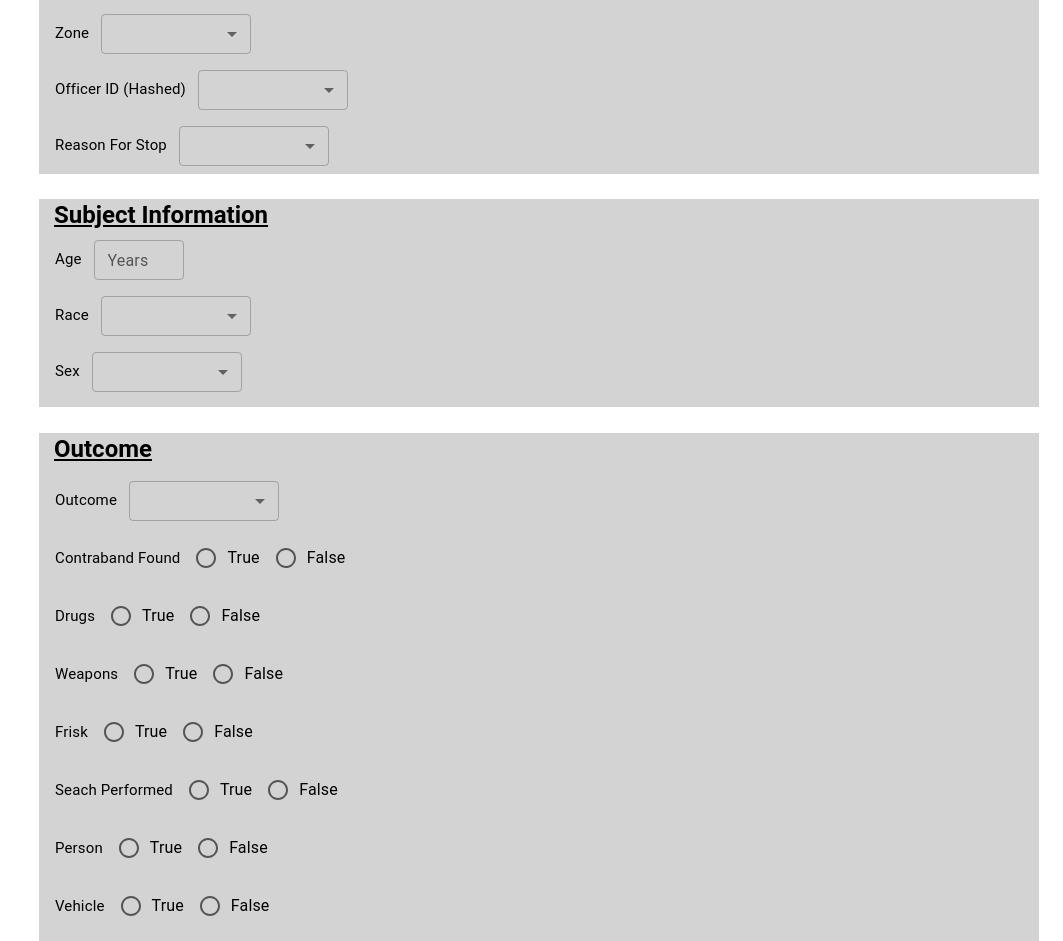
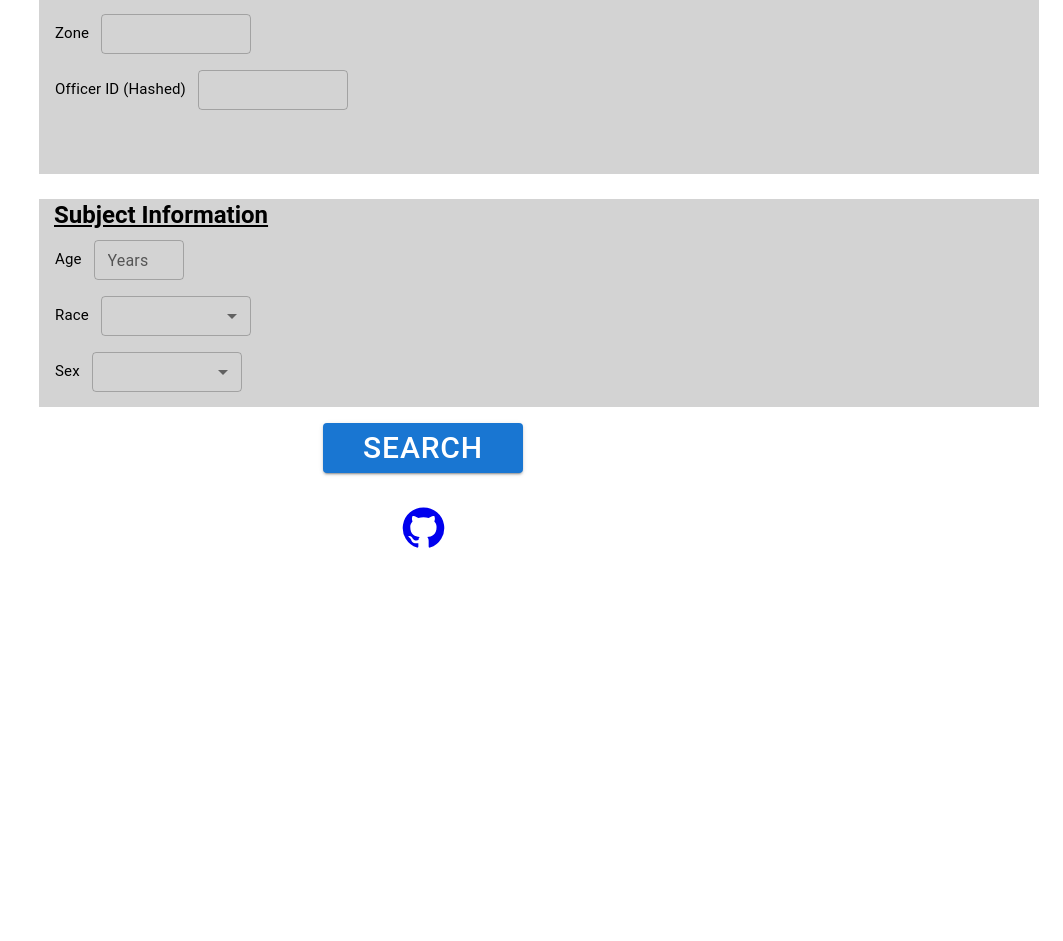
Before and after one commit to PRANETALLU/NashvilleCopStops, a React (Create React App) app in the folder my-app/: page /databaseSearch in a window 1280 px wide. Shown: the part 460-1401 px from the top of the page, without its empty margins (217-1280 px from the left). After the commit the page ends 1053 px from the top, so only its background shows below. Built offline with nearby package versions, Linux system fonts and the light colour scheme.

Commit message:
Simplified Database Search

```diff
--- a/my-app/src/pages/DatabaseSearch.js
+++ b/my-app/src/pages/DatabaseSearch.js
@@ -24,7 +24,6 @@ function DatabaseSearch() {
         reportingArea: "",
         zone: "",
         officerID: "",
-        reasonForStop: ""
     });
 
     const handleStopInfoChange = (event) => {
@@ -42,6 +41,7 @@ function DatabaseSearch() {
     const handleSubjectInfoChange = (event) => {
         const { name, value } = event.target;
         setSubjectInfo({ ...subjectInfo, [name]: value });
+        console.log(subjectInfo);
     }
 
     return (
@@ -96,11 +96,10 @@ function DatabaseSearch() {
                     <Typography fontSize={15} marginTop={1}>
                         Location
                     </Typography>
-                    <Select size="small" name="location" sx={{ width: "150px", marginLeft: 1.5 }}
+                    <TextField size="small" name="location" sx={{ width: "150px", marginLeft: 1.5 }}
                         value = {stopInfo.location}
                         onChange = {handleStopInfoChange}>
-                        <MenuItem value="Street">Street</MenuItem>
-                    </Select>
+                    </TextField>
                 </Stack>
                 <Stack direction="row" marginLeft={2} marginTop={2}>
                     <Typography fontSize={15} marginTop={1}>
@@ -109,43 +108,42 @@ function DatabaseSearch() {
                     <Select size="small" name="precinct" sx={{ width: "150px", marginLeft: 1.5 }}
                         value = {stopInfo.precinct}
                         onChange = {handleStopInfoChange}>
+                            <MenuItem value="1">1</MenuItem>
+                            <MenuItem value="2">2</MenuItem>
+                            <MenuItem value="3">3</MenuItem>
+                            <MenuItem value="4">4</MenuItem>
+                            <MenuItem value="5">5</MenuItem>
+                            <MenuItem value="6">6</MenuItem>
+                            <MenuItem value="7">7</MenuItem>
+                            <MenuItem value="8">8</MenuItem>
                     </Select>
                 </Stack>
                 <Stack direction="row" marginLeft={2} marginTop={2}>
                     <Typography fontSize={15} marginTop={1}>
                         Reporting Area
                     </Typography>
-                    <Select size="small" name="reportingArea" sx={{ width: "150px", marginLeft: 1.5 }}
+                    <TextField size="small" name="reportingArea" sx={{ width: "150px", marginLeft: 1.5 }}
                         value = {stopInfo.reportingArea}
                         onChange = {handleStopInfoChange}>
-                    </Select>
+                    </TextField>
                 </Stack>
                 <Stack direction="row" marginLeft={2} marginTop={2}>
                     <Typography fontSize={15} marginTop={1}>
                         Zone
                     </Typography>
-                    <Select size="small" name="zone" sx={{ width: "150px", marginLeft: 1.5 }}
+                    <TextField size="small" name="zone" sx={{ width: "150px", marginLeft: 1.5 }}
                         value = {stopInfo.zone}
                         onChange = {handleStopInfoChange}>
-                    </Select>
+                    </TextField>
                 </Stack>
                 <Stack direction="row" marginLeft={2} marginTop={2}>
                     <Typography fontSize={15} marginTop={1}>
                         Officer ID (Hashed)
                     </Typography>
-                    <Select size="small" name="officerID" sx={{ width: "150px", marginLeft: 1.5 }}
+                    <TextField size="small" name="officerID" sx={{ width: "150px", marginLeft: 1.5 }}
                         value = {stopInfo.officerID}
                         onChange = {handleStopInfoChange}>
-                    </Select>
-                </Stack>
-                <Stack direction="row" marginLeft={2} marginTop={2}>
-                    <Typography fontSize={15} marginTop={1}>
-                        Reason For Stop
-                    </Typography>
-                    <Select size="small" name="reasonForStop" sx={{ width: "150px", marginLeft: 1.5 }}
-                        value = {stopInfo.reasonForStop}
-                        onChange = {handleStopInfoChange}>
-                    </Select>
+                    </TextField>
                 </Stack>
             </Box>
 
@@ -198,119 +196,6 @@ function DatabaseSearch() {
                 </Stack>
             </Box>
 
-            <Box sx={{
-                backgroundColor: "#D3D3D3",
-                width: 1000,
-                height: 560,
-                marginLeft: "20%",
-                marginTop: "2%"
-            }}>
-                <Typography gutterBottom variant="h5" component="div"
-                    style={{
-                        textDecoration: 'underline', fontWeight: 'bold', textAlign: 'left',
-                        marginLeft: 15
-                    }}>
-                    Outcome
-                </Typography>
-                <Stack direction="row" marginLeft={2} marginTop={2}>
-                    <Typography fontSize={15} marginTop={1}>
-                        Outcome
-                    </Typography>
-                    <Select size="small" sx={{ width: "150px", marginLeft: 1.5 }}>
-                    </Select>
-                </Stack>
-                <Stack direction="row" marginLeft={2} marginTop={2}>
-                    <Typography fontSize={15} marginTop={1.25}>
-                        Contraband Found
-                    </Typography>
-                    <RadioGroup
-                        row
-                        sx={{marginLeft:2, fontSize: 1}}
-                    >
-                        <FormControlLabel value="true" control={<Radio />} label="True" />
-                        <FormControlLabel value="false" control={<Radio />} label="False"/>
-                    </RadioGroup>
-                </Stack>
-                <Stack direction="row" marginLeft={2} marginTop={2}>
-                    <Typography fontSize={15} marginTop={1.25}>
-                        Drugs
-                    </Typography>
-                    <RadioGroup
-                        row
-                        sx={{marginLeft:2, fontSize: 1}}
-                    >
-                        <FormControlLabel value="true" control={<Radio />} label="True" />
-                        <FormControlLabel value="false" control={<Radio />} label="False"/>
-                    </RadioGroup>
-                </Stack>
-                <Stack direction="row" marginLeft={2} marginTop={2}>
-                    <Typography fontSize={15} marginTop={1.25}>
-                        Weapons
-                    </Typography>
-                    <RadioGroup
-                        row
-                        sx={{marginLeft:2, fontSize: 1}}
-                    >
-                        <FormControlLabel value="true" control={<Radio />} label="True" />
-                        <FormControlLabel value="false" control={<Radio />} label="False"/>
-                    </RadioGroup>
-                </Stack>
-                <Stack direction="row" marginLeft={2} marginTop={2}>
-                    <Typography fontSize={15} marginTop={1.25}>
-                        Frisk
-                    </Typography>
-                    <RadioGroup
-                        row
-                        sx={{marginLeft:2, fontSize: 1}}
-                    >
-                        <FormControlLabel value="true" control={<Radio />} label="True" />
-                        <FormControlLabel value="false" control={<Radio />} label="False"/>
-                    </RadioGroup>
-                </Stack>
-                <Stack direction="row" marginLeft={2} marginTop={2}>
-                    <Typography fontSize={15} marginTop={1.25}>
-                        Seach Performed
-                    </Typography>
-                    <RadioGroup
-                        row
-                        sx={{marginLeft:2, fontSize: 1}}
-                    >
-                        <FormControlLabel value="true" control={<Radio />} label="True" />
-                        <FormControlLabel value="false" control={<Radio />} label="False"/>
-                    </RadioGroup>
-                </Stack>
-                <Stack direction="row" marginLeft={2} marginTop={2}>
-                    <Typography fontSize={15} marginTop={1.25}>
-                        Person
-                    </Typography>
-                    <RadioGroup
-                        row
-                        sx={{marginLeft:2, fontSize: 1}}
-                    >
-                        <FormControlLabel value="true" control={<Radio />} label="True" />
-                        <FormControlLabel value="false" control={<Radio />} label="False"/>
-                    </RadioGroup>
-                </Stack>
-                <Stack direction="row" marginLeft={2} marginTop={2}>
-                    <Typography fontSize={15} marginTop={1.25}>
-                        Vehicle
-                    </Typography>
-                    <RadioGroup
-                        row
-                        sx={{marginLeft:2, fontSize: 1}}
-                    >
-                        <FormControlLabel value="true" control={<Radio />} label="True" />
-                        <FormControlLabel value="false" control={<Radio />} label="False"/>
-                    </RadioGroup>
-                </Stack>
-                <Stack direction="row" marginLeft={2} marginTop={2}>
-                    <Typography fontSize={15} marginTop={1}>
-                        Basis
-                    </Typography>
-                    <Select size="small" sx={{ width: "150px", marginLeft: 1.5 }}>
-                    </Select>
-                </Stack>
-            </Box>
             <Button variant="contained" size="large"
             sx={{marginTop: 2, marginBottom: 4,
             width: 200, height: 50, fontSize: 30}}
```
